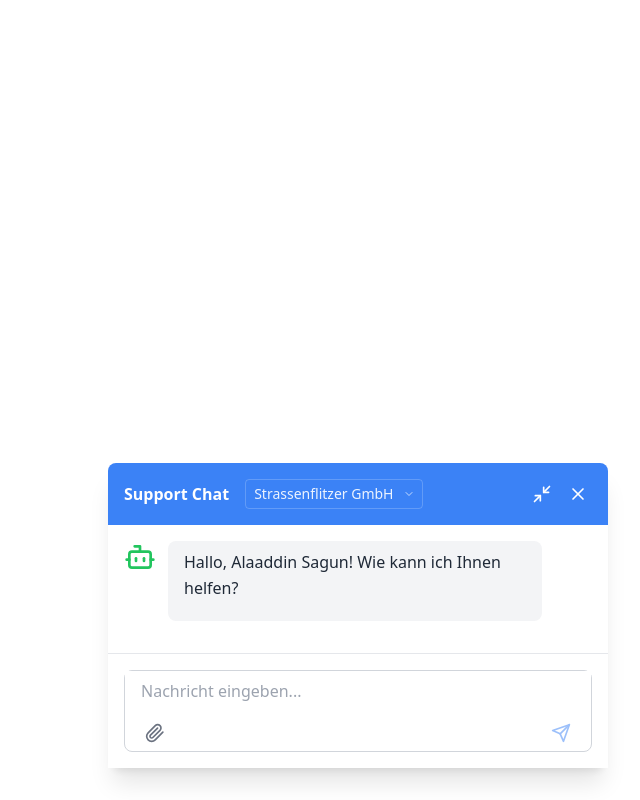
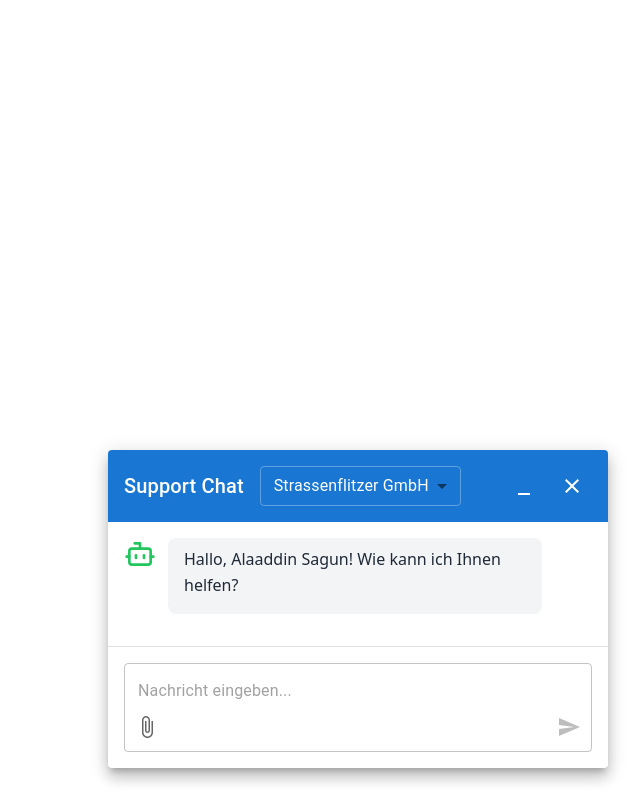
Before and after one commit to Adiyan02/Chatbot, a React (Vite) app: page / in a window 1280 px wide. Both pictures are taken after a click on the button 1236 px from the left and 756 px from the top of the page. Shown: the whole page, without its empty margins (640-1280 px from the left). Built offline with nearby package versions, Linux system fonts and the light colour scheme.

Commit message:
changed UI Package from Tailwind to Material

```diff
--- a/package.json
+++ b/package.json
@@ -10,8 +10,12 @@
     "preview": "vite preview"
   },
   "dependencies": {
+    "@emotion/react": "^11.14.0",
+    "@emotion/styled": "^11.14.0",
     "@llm-ui/markdown": "^0.13.3",
     "@llm-ui/react": "^0.13.3",
+    "@mui/icons-material": "^6.3.1",
+    "@mui/material": "^6.3.1",
     "axios": "^1.7.8",
     "date-fns": "^3.3.1",
     "katex": "^0.16.11",
--- a/src/components/ChatInput.tsx
+++ b/src/components/ChatInput.tsx
@@ -1,5 +1,20 @@
 import React, { useState, useRef } from 'react';
-import { Send, Paperclip, Camera, Image, X, FileText } from 'lucide-react';
+import {
+  Box,
+  TextField,
+  IconButton,
+  Paper,
+  Typography,
+  CircularProgress
+} from '@mui/material';
+import {
+  Send as SendIcon,
+  AttachFile as AttachFileIcon,
+  Camera as CameraIcon,
+  Image as ImageIcon,
+  Close as CloseIcon,
+  Description as FileTextIcon
+} from '@mui/icons-material';
 import { uploadFile } from '../utils/api';
 
 interface ChatInputProps {
@@ -152,56 +167,131 @@ export const ChatInput: React.FC<ChatInputProps> = ({
   };
 
   return (
-    <div className="flex flex-col gap-2">
+    <Box sx={{ display: 'flex', flexDirection: 'column', gap: 1 }}>
       {selectedFile && (
-        <div className="flex gap-2 px-2">
+        <Box sx={{ display: 'flex', gap: 1, px: 1 }}>
           {selectedFile.map((file, index) => (
-            <div
+            <Paper
               key={index}
-              className="relative bg-gray-100 rounded-lg p-2 flex items-center gap-2 group"
+              sx={{
+                position: 'relative',
+                p: 1,
+                display: 'flex',
+                alignItems: 'center',
+                gap: 1
+              }}
             >
               {file.type.startsWith('application/pdf') ? (
-                <FileText className="h-5 w-5 text-gray-500" />
+                <FileTextIcon sx={{ fontSize: 20, color: 'text.secondary' }} />
               ) : (
-                <Image className="h-5 w-5 text-gray-500" />
+                <ImageIcon sx={{ fontSize: 20, color: 'text.secondary' }} />
               )}
-              <span className="text-sm text-gray-600">
+              <Typography variant="body2" color="text.secondary">
                 {file.name}
-              </span>
+              </Typography>
               {isUploading ? (
-                <div className="absolute -top-2 -right-2">
-                  <div className="animate-spin h-4 w-4 border-2 border-blue-500 border-t-transparent rounded-full" />
-                </div>
+                <CircularProgress
+                  size={20}
+                  sx={{
+                    position: 'absolute',
+                    top: -8,
+                    right: -8
+                  }}
+                />
               ) : (
-                <button
-                  type="button"
+                <IconButton
+                  size="small"
                   onClick={() => {
                     setSelectedFile(null);
                     setUploadedFileId(null);
                   }}
-                  className="absolute -top-2 -right-2 bg-red-500 rounded-full p-1 text-white hover:bg-red-600 opacity-0 group-hover:opacity-100 transition-opacity"
+                  sx={{
+                    position: 'absolute',
+                    top: -8,
+                    right: -8,
+                    bgcolor: 'error.main',
+                    color: 'white',
+                    '&:hover': {
+                      bgcolor: 'error.dark'
+                    }
+                  }}
                 >
-                  <X className="h-3 w-3" />
-                </button>
+                  <CloseIcon sx={{ fontSize: 16 }} />
+                </IconButton>
               )}
-            </div>
+            </Paper>
           ))}
-        </div>
+        </Box>
       )}
 
-      <form onSubmit={handleSubmit} className="flex flex-col gap-1 rounded-lg border-gray-300 border">
-        <textarea
-          ref={textareaRef}
+      <Box component="form" onSubmit={handleSubmit}>
+        <TextField
+          fullWidth
+          multiline
+          maxRows={4}
           value={input}
           onChange={(e) => setInput(e.target.value)}
           disabled={disabled}
           placeholder={InputMessage}
-          rows={1}
-          style={{ minHeight: '44px', height: 'auto', maxHeight: '200px' }}
-          onInput={(e) => {
-            const target = e.target as HTMLTextAreaElement;
-            target.style.height = 'auto';
-            target.style.height = `${Math.min(target.scrollHeight, 200)}px`;
+          variant="outlined"
+          sx={{
+            '& .MuiOutlinedInput-root': {
+              paddingBottom: '50px', // Platz für die Buttons
+            }
+          }}
+          InputProps={{
+            endAdornment: (
+              <Box
+                sx={{
+                  position: 'absolute',
+                  bottom: 8,
+                  paddingTop: 10,
+                  left: 6,
+                  right: 6,
+                  display: 'flex',
+                  justifyContent: 'space-between',
+                  alignItems: 'center',
+                  pt: 1,
+                }}
+              >
+                <Box sx={{ display: 'flex', gap: 1 }}>
+                  {allowFileUpload && (
+                    <IconButton
+                      onClick={() => fileInputRef.current?.click()}
+                      disabled={disabled || isUploading}
+                      size="small"
+                      sx={{
+                        color: 'text.secondary',
+                        '&:hover': { color: 'text.primary' }
+                      }}
+                    >
+                      <AttachFileIcon />
+                    </IconButton>
+                  )}
+                  {allowCamera && isMobile && (
+                    <IconButton
+                      onClick={handleCameraCapture}
+                      disabled={disabled || isUploading}
+                      size="small"
+                      sx={{
+                        color: 'text.secondary',
+                        '&:hover': { color: 'text.primary' }
+                      }}
+                    >
+                      <CameraIcon />
+                    </IconButton>
+                  )}
+                </Box>
+                <IconButton
+                  type="submit"
+                  disabled={disabled || isUploading || (!input.trim() && !uploadedFileId)}
+                  color="primary"
+                  size="small"
+                >
+                  <SendIcon />
+                </IconButton>
+              </Box>
+            ),
           }}
           onKeyDown={(e) => {
             if (e.key === 'Enter' && !e.shiftKey) {
@@ -211,50 +301,7 @@ export const ChatInput: React.FC<ChatInputProps> = ({
               }
             }
           }}
-          className="w-full px-4 py-2
-            focus:outline-none focus:inline-none resize-none
-            text-sm sm:text-base"
         />
-
-        <div className="flex justify-between items-center px-4 pb-1">
-          <div className="flex gap-1">
-            {allowFileUpload && (
-              <button
-                type="button"
-                onClick={() => fileInputRef.current?.click()}
-                className="p-1 text-gray-500 hover:text-gray-700 disabled:opacity-50 flex items-center gap-2"
-                disabled={disabled || isUploading}
-                title="Datei auswählen"
-              >
-                {isUploading ? (
-                  <div className="animate-spin h-5 w-5 border-2 border-blue-500 border-t-transparent rounded-full" />
-                ) : (
-                  <Paperclip className="h-5 w-5" />
-                )}
-              </button>
-            )}
-
-            {allowCamera && isMobile && (
-              <button
-                type="button"
-                onClick={handleCameraCapture}
-                className="p-1 text-gray-500 hover:text-gray-700 disabled:opacity-50"
-                disabled={disabled || isUploading}
-                title="Foto aufnehmen"
-              >
-                <Camera className="h-5 w-5" />
-              </button>
-            )}
-          </div>
-
-          <button
-            type="submit"
-            disabled={disabled || isUploading || (!input.trim() && !uploadedFileId)}
-            className="p-1 text-blue-500 cursor-pointer hover:text-blue-800 disabled:opacity-50 flex items-center gap-2"
-          >
-            <Send className="h-5 w-5" />
-          </button>
-        </div>
 
         {allowFileUpload && (
           <input
@@ -262,10 +309,10 @@ export const ChatInput: React.FC<ChatInputProps> = ({
             ref={fileInputRef}
             onChange={handleFileChange}
             accept="image/*,application/pdf"
-            className="hidden"
+            style={{ display: 'none' }}
           />
         )}
-      </form>
-    </div>
+      </Box>
+    </Box>
   );
 };
--- a/src/components/ChatMessage.tsx
+++ b/src/components/ChatMessage.tsx
@@ -46,7 +46,7 @@ export const ChatMessage: React.FC<ChatMessageProps> = ({ message }) => {
     ul: (props: any) => <ul className="list-disc list-inside mb-3 pl-4" {...props} />,
     ol: (props: any) => <ol className="list-decimal pl-4 mb-3" {...props} />,
     li: (props: any) => <li className="leading-normal mb-2 pl-1" {...props} />,
-    p: (props: any) => <p className="leading-relaxed whitespace-pre-line mb-3" {...props} />,
+    p: (props: any) => <p className="leading-relaxed whitespace-pre-line mb-2" {...props} />,
 
     // Container und Inline-Elemente
     div: (props: any) => <div className="mb-2" {...props} />,
--- a/src/components/Chatbot.tsx
+++ b/src/components/Chatbot.tsx
@@ -2,7 +2,22 @@ import React, { useState, useRef, useEffect } from 'react';
 import { Message, ChatRequest } from '../types/chat';
 import { ChatMessage } from './ChatMessage';
 import { ChatInput } from './ChatInput';
-import { MessageCircle, X, Minimize2, ChevronDown } from 'lucide-react';
+import {
+  Box,
+  IconButton,
+  Paper,
+  Typography,
+  Select,
+  MenuItem,
+  FormControl,
+  styled
+} from '@mui/material';
+import {
+  Chat as ChatIcon,
+  Close as CloseIcon,
+  Minimize as MinimizeIcon,
+  ExpandMore as ExpandMoreIcon
+} from '@mui/icons-material';
 import { sendMessage, uploadFile } from '../utils/api';
 
 interface ChatbotProps {
@@ -15,6 +30,43 @@ interface ChatbotProps {
 }
 
 type SupportedLanguages = 'de' | 'en' | 'ar' | 'tr';
+
+// Styled Components
+const ChatbotContainer = styled(Box)(({ theme }) => ({
+  position: 'fixed',
+  zIndex: 50,
+  width: '100%',
+  height: '100dvh',
+  [theme.breakpoints.up('sm')]: {
+    width: '500px',
+    height: 'auto'
+  }
+}));
+
+const ChatbotWindow = styled(Paper)(({ theme }) => ({
+  width: '100%',
+  height: '100%',
+  display: 'flex',
+  flexDirection: 'column',
+  [theme.breakpoints.up('sm')]: {
+    borderRadius: theme.shape.borderRadius,
+    boxShadow: theme.shadows[10]
+  }
+}));
+
+const Header = styled(Box)(({ theme }) => ({
+  display: 'flex',
+  alignItems: 'center',
+  justifyContent: 'space-between',
+  padding: theme.spacing(2),
+  backgroundColor: theme.palette.primary.main,
+  color: theme.palette.primary.contrastText,
+  borderRadius: 0,
+  [theme.breakpoints.up('sm')]: {
+    borderTopLeftRadius: theme.shape.borderRadius,
+    borderTopRightRadius: theme.shape.borderRadius
+  }
+}));
 
 export const Chatbot: React.FC<ChatbotProps> = ({
   companys,
@@ -198,38 +250,44 @@ export const Chatbot: React.FC<ChatbotProps> = ({
 
   return (
     <>
-      {/* Chatbot Toggle Button */}
-      <button
+      <IconButton
         onClick={() => setIsOpen(true)}
-        className={`fixed ${positionClasses[position]} z-50 bg-blue-500 text-white
-          rounded-full p-4 shadow-lg hover:bg-blue-600 transition-all duration-300
-          ${isOpen ? 'scale-0 opacity-0' : 'scale-100 opacity-100'}`}
+        sx={{
+          position: 'fixed',
+          bottom: 32,
+          right: position === 'bottom-right' ? 32 : 'auto',
+          left: position === 'bottom-left' ? 32 : 'auto',
+          backgroundColor: 'primary.main',
+          color: 'white',
+          '&:hover': {
+            backgroundColor: 'primary.dark'
+          },
+          display: isOpen ? 'none' : 'flex'
+        }}
       >
-        <MessageCircle className="h-6 w-6" />
-      </button>
+        <ChatIcon />
+      </IconButton>
 
-      {/* Chatbot Window */}
-      <div className={`fixed z-50
-        w-full h-[100dvh] sm:w-[500px] sm:h-auto
-        ${position === 'bottom-right' ? 'right-0 sm:right-4' : 'left-0 sm:left-4'}
-        bottom-0 sm:bottom-4
-        m-0 sm:m-4
-        transition-all duration-300 ease-in-out
-        ${isOpen
-          ? 'translate-y-0 opacity-100'
-          : 'translate-y-[100vh] sm:translate-y-[50vh] opacity-0 pointer-events-none'}`}
+      <ChatbotContainer
+        sx={{
+          right: position === 'bottom-right' ? { xs: 0, sm: 32 } : 'auto',
+          left: position === 'bottom-left' ? { xs: 0, sm: 32 } : 'auto',
+          bottom: { xs: 0, sm: 32 },
+          transform: isOpen ? 'translateY(0)' : 'translateY(100vh)',
+          opacity: isOpen ? 1 : 0,
+          transition: 'all 0.3s ease-in-out'
+        }}
       >
-        <div className={`bg-white rounded-none sm:rounded-lg shadow-xl w-full h-full
-          flex flex-col transition-all duration-300
-          ${isMinimized ? 'sm:h-[60px]' : ''}`}
-        >
-          {/* Header */}
-          <div className="flex items-center justify-between bg-blue-500 text-white p-4 rounded-none sm:rounded-t-lg">
-            <div className="flex items-center gap-4">
-              <h2 className="font-semibold">{greetingsTitle[user.lang]}</h2>
+        <ChatbotWindow>
+          <Header>
+            <Box sx={{ display: 'flex', alignItems: 'center', gap: 2 }}>
+              <Typography variant="h6" >
+                {greetingsTitle[user.lang]}
+              </Typography>
+
               {!isDriver && (
-                <div className="relative group">
-                  <select
+                <FormControl size="small" variant="outlined">
+                  <Select
                     value={selectedCompany.id}
                     onChange={(e) => {
                       const company = companys.find(c => c.id === e.target.value);
@@ -249,55 +307,63 @@ export const Chatbot: React.FC<ChatbotProps> = ({
                         setThreadId(null);
                       }
                     }}
-                    className="appearance-none bg-transparent text-white/90 text-sm
-                      pl-2 pr-7 py-1 rounded border border-white/20
-                      cursor-pointer hover:bg-white/10 focus:outline-none
-                      focus:border-white/30 transition-all"
+                    sx={{
+                      color: 'white',
+                      '.MuiOutlinedInput-notchedOutline': {
+                        borderColor: 'rgba(255, 255, 255, 0.3)'
+                      },
+                      '&:hover .MuiOutlinedInput-notchedOutline': {
+                        borderColor: 'rgba(255, 255, 255, 0.5)'
+                      }
+                    }}
                   >
                     {companys.map(company => (
-                      <option
-                        key={company.id}
-                        value={company.id}
-                        className="bg-blue-600 text-white"
-                      >
+                      <MenuItem key={company.id} value={company.id}>
                         {company.name}
-                      </option>
+                      </MenuItem>
                     ))}
-                  </select>
-                  <ChevronDown className="absolute right-2 top-1/2 -translate-y-1/2 h-3 w-3
-                    text-white/70 group-hover:text-white/90 pointer-events-none transition-colors" />
-                </div>
+                  </Select>
+                </FormControl>
               )}
-            </div>
-            <div className="flex gap-2">
-              <button
+            </Box>
+
+            <Box sx={{ display: 'flex', gap: 1 }}>
+              <IconButton
+                color="inherit"
                 onClick={() => setIsMinimized(!isMinimized)}
-                className="hover:bg-blue-600 p-1 rounded sm:block hidden"
+                sx={{ display: { xs: 'none', sm: 'flex' } }}
               >
-                <Minimize2 className="h-5 w-5" />
-              </button>
-              <button
-                onClick={() => setIsOpen(false)}
-                className="hover:bg-blue-600 p-1 rounded"
-              >
-                <X className="h-5 w-5" />
-              </button>
-            </div>
-          </div>
+                <MinimizeIcon />
+              </IconButton>
+              <IconButton color="inherit" onClick={() => setIsOpen(false)}>
+                <CloseIcon />
+              </IconButton>
+            </Box>
+          </Header>
 
-          {/* Chat Container */}
           {!isMinimized && (
-            <div className="flex-1 flex flex-col h-full min-h-[50vh] sm:min-h-[30vh] max-h-[100vh] sm:max-h-[70vh]">
-              {/* Messages */}
-              <div className="flex-1 overflow-y-auto p-4 space-y-4 scrollbar-thin scrollbar-thumb-gray-300 scrollbar-track-transparent">
+            <Box sx={{
+              display: 'flex',
+              flexDirection: 'column',
+              height: '100%',
+              minHeight: { xs: '50vh', sm: '30vh' },
+              maxHeight: { xs: '100vh', sm: '70vh' }
+            }}>
+              <Box sx={{
+                flexGrow: 1,
+                overflow: 'auto',
+                p: 2,
+                display: 'flex',
+                flexDirection: 'column',
+                gap: 2
+              }}>
                 {messages.map((message) => (
                   <ChatMessage key={message.id} message={message} />
                 ))}
                 <div ref={messagesEndRef} />
-              </div>
+              </Box>
 
-              {/* Input */}
-              <div className="p-4 border-t mt-auto bg-white">
+              <Box sx={{ p: 2, borderTop: 1, borderColor: 'divider' }}>
                 <ChatInput
                   onSendMessage={handleSendMessage}
                   disabled={isProcessing}
@@ -305,11 +371,11 @@ export const Chatbot: React.FC<ChatbotProps> = ({
                   allowFileUpload={allowFileUpload}
                   allowCamera={allowCamera}
                 />
-              </div>
-            </div>
+              </Box>
+            </Box>
           )}
-        </div>
-      </div>
+        </ChatbotWindow>
+      </ChatbotContainer>
     </>
   );
 };
--- a/src/main.tsx
+++ b/src/main.tsx
@@ -1,14 +1,13 @@
-import { StrictMode } from 'react';
 import { createRoot } from 'react-dom/client';
 import App from './App.tsx';
 import './index.css';
 
 createRoot(document.getElementById('root')!).render(
-  <StrictMode>
     <App
       companys={[
         { name: 'Strassenflitzer GmbH', id: '66ed4b6d5e6e41e43a61ca3f' },
-        { name: 'AHA-Drive GmbH', id: '66d1a42f741e5c3e9aba591c' }
+        { name: 'AHA-Drive GmbH', id: '66d1a42f741e5c3e9aba591c' },
+        { name: 'Driver and Services GmbH', id: '6720ca94b6ecf1867c576711' },
       ]}
       user={{ name: 'Alaaddin Sagun', lang: 'de', id: '1'}}
       position="bottom-right"
@@ -16,5 +15,4 @@ createRoot(document.getElementById('root')!).render(
       allowFileUpload={true}
       allowCamera={true}
     />
-  </StrictMode>
 );
--- a/src/utils/api.ts
+++ b/src/utils/api.ts
@@ -1,5 +1,5 @@
 import { ChatRequest } from '../types/chat';
-const API_URL = 'http://127.0.0.1:5000/';
+const API_URL = 'http://49.13.25.32:5000/';
 
 export const sendMessage = async (chatRequest: ChatRequest) => {
   const pdfFiles = chatRequest.chatverlauf[0].content.files?.filter(f => f.type === 'pdf_file') || [];
```
Also changed, not shown: 2 other files (tests, documents, lock files or other folders).
